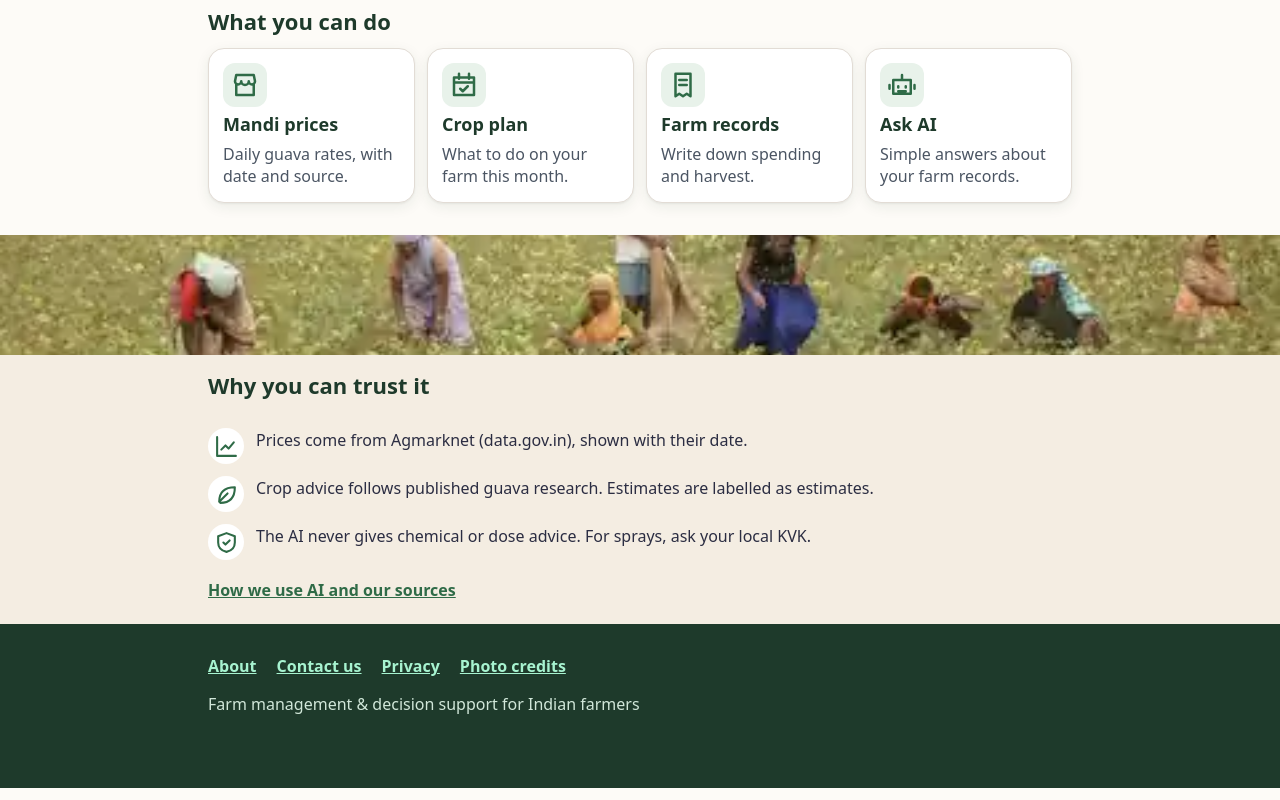
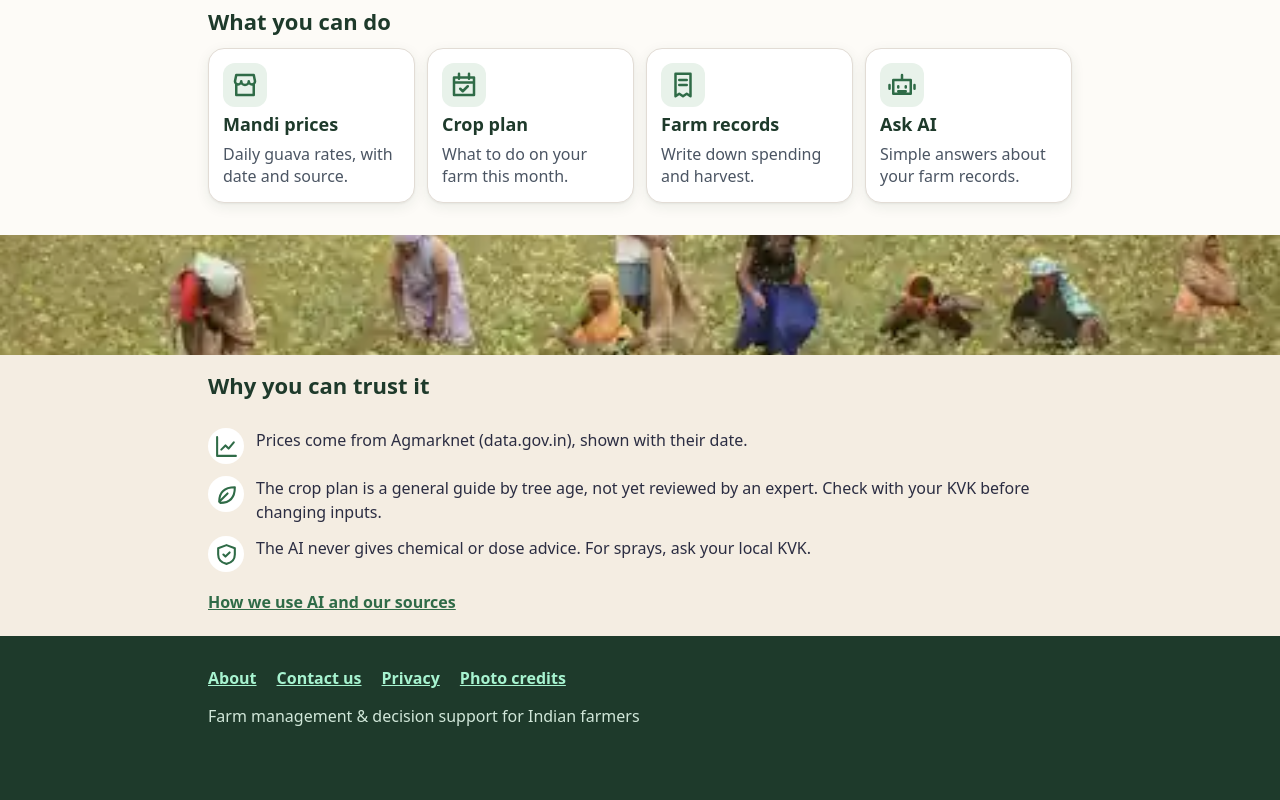
Before and after one commit to pa1nagar/Guava, a plain HTML site: page index.html in a window 1280 px wide. Shown: the part 668-1468 px from the top of the page. Drawn offline with Linux system fonts and the light colour scheme; no server answers.

Commit message:
fix: remove untrue 'crop advice follows published research' claim; the crop plan is not yet expert-reviewed

```diff
--- a/index.html
+++ b/index.html
@@ -68,7 +68,7 @@
         <h2 class="h-h2" style="margin-top:16px" data-i18n="home.trust.title">Why you can trust it</h2>
         <ul>
           <li><span class="sf-icon" data-icon="chart" aria-hidden="true"></span><p data-i18n="home.trust.1">Prices come from Agmarknet (data.gov.in), shown with their date.</p></li>
-          <li><span class="sf-icon" data-icon="leaf" aria-hidden="true"></span><p data-i18n="home.trust.2">Crop advice follows published guava research. Estimates are labelled as estimates.</p></li>
+          <li><span class="sf-icon" data-icon="leaf" aria-hidden="true"></span><p data-i18n="home.trust.2">The crop plan is a general guide by tree age, not yet reviewed by an expert. Check with your KVK before changing inputs.</p></li>
           <li><span class="sf-icon" data-icon="shield" aria-hidden="true"></span><p data-i18n="home.trust.3">The AI never gives chemical or dose advice. For sprays, ask your local KVK.</p></li>
         </ul>
         <a class="h-trust__link" href="about.html#ai" data-i18n="home.trust.more">How we use AI and our sources</a>
--- a/js/i18n-home.js
+++ b/js/i18n-home.js
@@ -46,7 +46,7 @@ export const HOME = {
     "home.benefit.ai.d": "Simple answers about your farm records.",
     "home.trust.title": "Why you can trust it",
     "home.trust.1": "Prices come from Agmarknet (data.gov.in), shown with their date.",
-    "home.trust.2": "Crop advice follows published guava research. Estimates are labelled as estimates.",
+    "home.trust.2": "The crop plan is a general guide by tree age, not yet reviewed by an expert. Check with your KVK before changing inputs.",
     "home.trust.3": "The AI never gives chemical or dose advice. For sprays, ask your local KVK.",
     "home.trust.more": "How we use AI and our sources",
     "home.footer.tagline": "Farm management & decision support for Indian farmers",
@@ -98,7 +98,7 @@ export const HOME = {
     "home.benefit.ai.d": "आपके खेत के रिकॉर्ड पर आसान जवाब।",
     "home.trust.title": "भरोसा क्यों करें",
     "home.trust.1": "भाव Agmarknet (data.gov.in) से आते हैं और तारीख के साथ दिखते हैं।",
-    "home.trust.2": "फसल की सलाह अमरूद पर प्रकाशित शोध पर आधारित है। अनुमान को अनुमान लिखा जाता है।",
+    "home.trust.2": "फसल योजना पेड़ की उम्र के हिसाब से एक सामान्य मार्गदर्शन है, जिसकी अभी किसी विशेषज्ञ ने जाँच नहीं की है। खाद-दवा बदलने से पहले अपने KVK से पूछें।",
     "home.trust.3": "AI रसायन या मात्रा (डोज़) की सलाह कभी नहीं देता। स्प्रे के लिए अपने KVK से पूछें।",
     "home.trust.more": "हम AI और स्रोतों का इस्तेमाल कैसे करते हैं",
     "home.footer.tagline": "भारतीय किसानों के लिए फार्म प्रबंधन और निर्णय सहायता",
```
